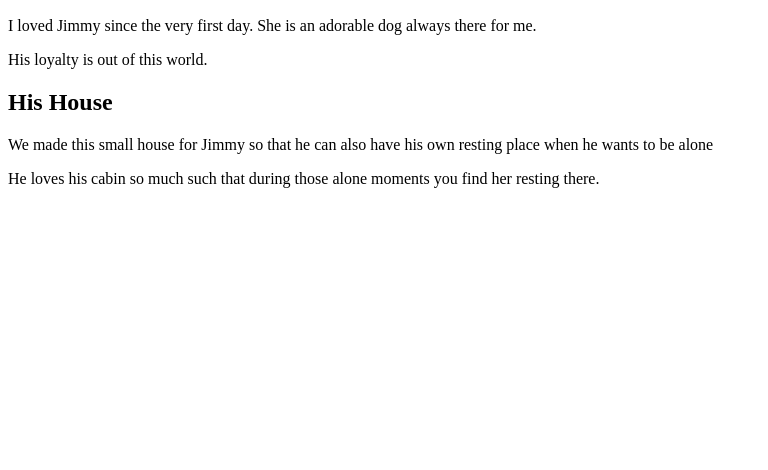
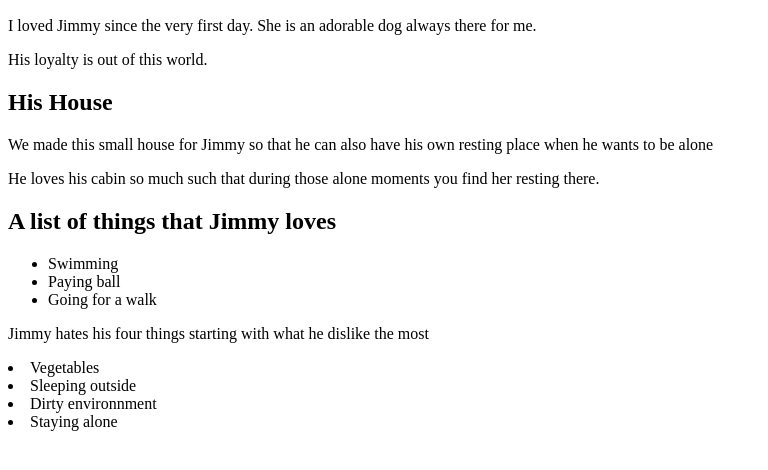
Before and after one commit to peninah-njeri/my-pet-world.html, a plain HTML site: page my-pet-world.html in a window 1280 px wide. Shown: the part 96-566 px from the top of the page, without its empty margins (0-768 px from the left). Drawn offline with Linux system fonts and the light colour scheme.

Commit message:
I added ordered and un lists

```diff
--- a/my-pet-world.html
+++ b/my-pet-world.html
@@ -15,6 +15,20 @@
     <p>We made this small house for Jimmy so that he can also have his own resting place when he wants to be alone</p>
     <p>He loves his cabin so much such that during those alone moments you find her resting there.</p>
 
+    <h2>A list of things that Jimmy loves</h2>
+    <ul>
+        <li>Swimming</li>
+        <li>Paying ball</li>
+        <li>Going for a walk</li>
+    </ul>
+    <p>Jimmy hates his four things starting with what he dislike the most</p>
+    <o>
+        <li>Vegetables</li>
+        <li>Sleeping outside</li>
+        <li>Dirty environnment</li>
+        <li>Staying alone</li>
+    </o>
+
 
 </body>
 </html>
```
